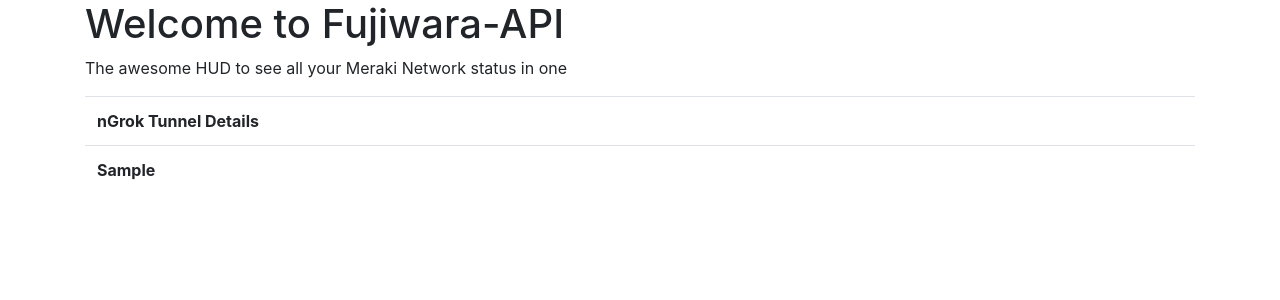
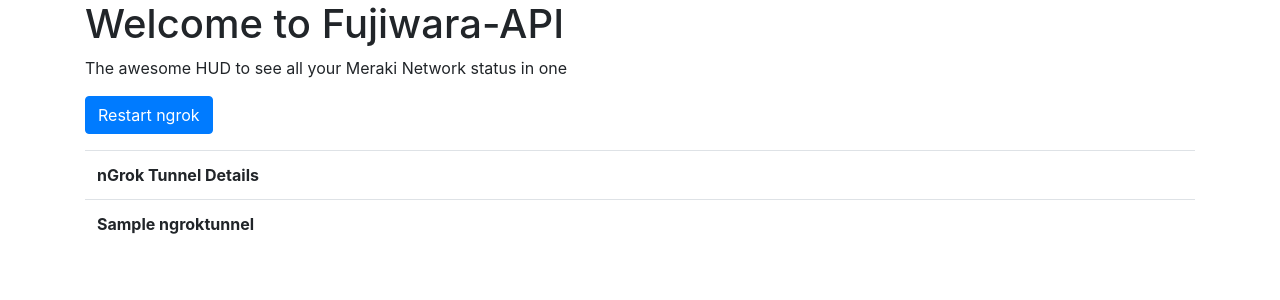
Before and after one commit to vladivanovic/fujiwara-api, a Flask app: template app/templates/admin.html in a window 1280 px wide. Shown: the part 56-356 px from the top of the page. Run offline with Flask 2, Linux system fonts and the light colour scheme; the template is opened without the code that fills it: most values are stand-ins (such as "Sample title", 1, 10 or a date in 2020); lists and menus that the app fills with data are empty; some libraries are stand-ins or nearby versions.

Commit message:
fixed ngrok issues, included a 'restart ngrok' button if its not running, including a failsafe check for it as well.

```diff
--- a/app/app.py
+++ b/app/app.py
@@ -151,8 +151,15 @@
 # Create an Admin Page
 @app.route('/admin', methods=['GET', 'POST'])
 def admin():
-    ngrok_tunnel = ngrok.get_tunnels()
-    return render_template('admin.html')
+    if request.method == 'POST':
+        appsc.startngroktunnel()
+    ngrok_tunnels = ngrok.get_tunnels()
+    if not ngrok_tunnels == None:
+        for tunnels in ngrok_tunnels:
+            ngrok_tunnel = str(tunnels)
+    else:
+        ngrok_tunnel = 'empty, hit restart'
+    return render_template('admin.html', ngroktunnel=ngrok_tunnel)
 
 # Create Webhook Listener
 @app.route('/listen', methods=['POST'])
--- a/app/app_startchecks.py
+++ b/app/app_startchecks.py
@@ -74,3 +74,9 @@
     ngrokConfig = conf.PyngrokConfig(config_path=ngrokFile)
     conf.set_default(ngrokConfig)
     http_tunnel = ngrok.connect()
+
+def startngroktunnel():
+    ngrokFile = os.path.abspath("ngrok.yml")
+    ngrokConfig = conf.PyngrokConfig(config_path=ngrokFile)
+    conf.set_default(ngrokConfig)
+    http_tunnel = ngrok.connect()
--- a/app/templates/admin.html
+++ b/app/templates/admin.html
@@ -7,10 +7,18 @@
 	<h1>Welcome to Fujiwara-API</h1>
 	<p>The awesome HUD to see all your Meraki Network status in one</p>
 
+	<div id='FirstTimeForm'>
+	<form id="RestartNgrok" method="post">
+		<div class="form-group">
+			<button type="submit" class="btn btn-primary">Restart ngrok</button>
+		</div>
+	</form>
+	</div>
+
 	<div id='ListResults'>
 	<table class="table">
 	<tr><th scope="col">nGrok Tunnel Details</th></tr>
-	<tr><th scope="row">{{ ngrok_tunnel }}</th></tr>
+	<tr><th scope="row">{{ ngroktunnel }}</th></tr>
 	</table>
 	</div>
 
```
